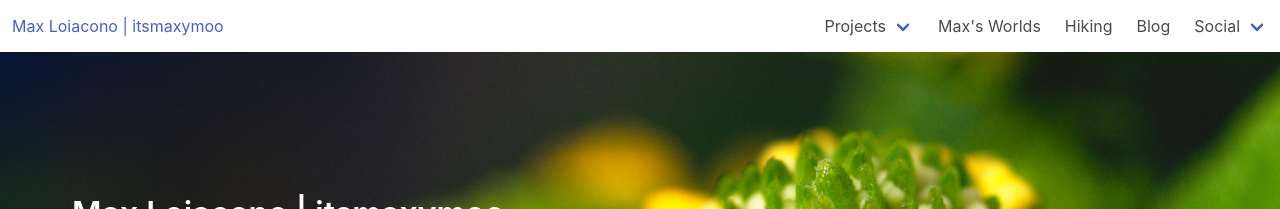
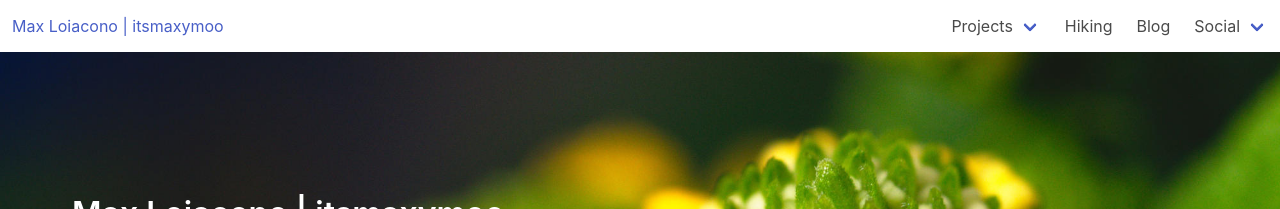
Before and after one commit to itsmaxymoo/itsmaxymoo.com, a Jekyll site: the page built from index.html, in a window 1280 px wide and 900 px high. Shown: the top 209 px of the window. Built offline with Jekyll 4.4.1, drawn with Linux system fonts in a browser that asks for light colours.

Commit message:
Remove content ref

```diff
--- a/_layouts/base.html
+++ b/_layouts/base.html
@@ -83,10 +83,6 @@
 							</div>
 						</div>
 
-						<a class="navbar-item" href="{{ site.baseurl }}/worlds">
-							Max's Worlds
-						</a>
-
 						<a class="navbar-item" href="{{ site.baseurl }}/hiking">
 							Hiking
 						</a>
```
